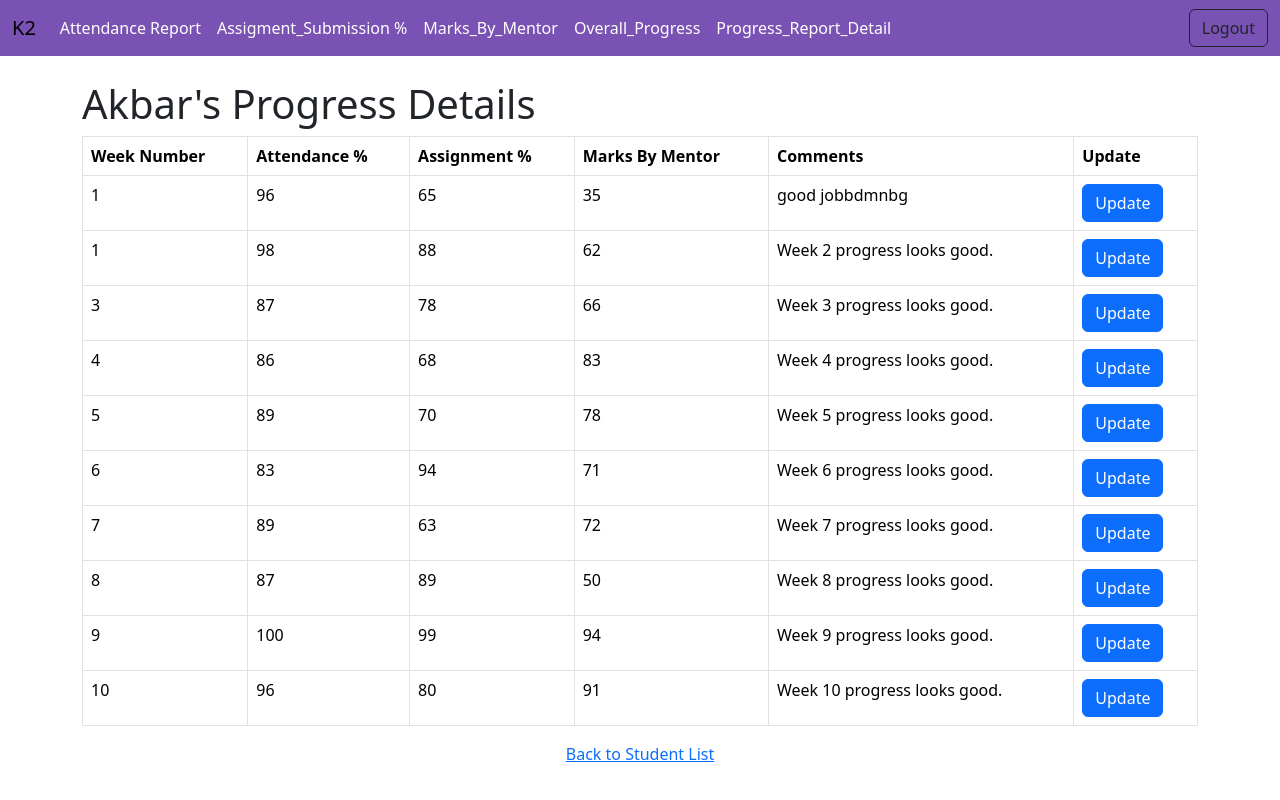
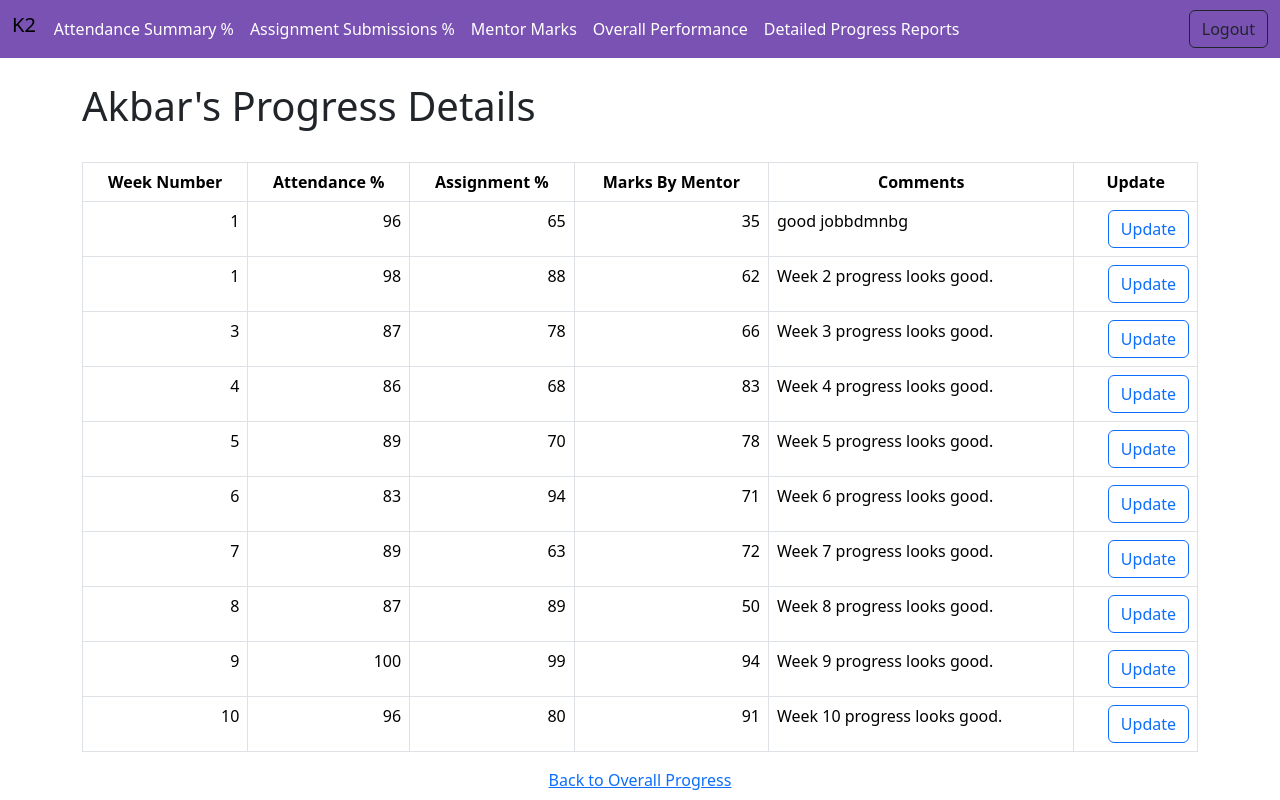
Before and after one commit to e9gsrivastava/K2_CBV, a Django app: a page that uses k2/progress_tracker/templates/progress_tracker/base.html in a window 1280 px wide. Run offline with Django 5.2, Linux system fonts and the light colour scheme; a user stored in the database is signed in; data comes from the database, SQL or seed files in the repository; both versions use the stored data as it was after the commit.

Commit message:
updated frontend

```diff
--- a/k2/progress_tracker/management/commands/utils.py
+++ b/k2/progress_tracker/management/commands/utils.py
@@ -11,7 +11,7 @@ class Command(BaseCommand):
         self.generate_random_data()
 
     def generate_random_data(self):
-        User.objects.create_user(username="mentorr", password="mentor_passwordd")
+        User.objects.create_user(username="mentorrr", password="mentor_passwordd")
         trainee_names = ["Akbar", "Shivansh", "kunal", "Akash", "Gaurav"]
         trainees = []
 
--- a/k2/progress_tracker/templates/progress_tracker/assignmnet_report.html
+++ b/k2/progress_tracker/templates/progress_tracker/assignmnet_report.html
@@ -82,10 +82,6 @@
         </table>
     </div>
 
-    <div class="d-flex" style="justify-content: center;">
-        <a class="back-button" href="/students/">Back</a>
-    </div>
-
 
     {% endblock %}
 </body>
--- a/k2/progress_tracker/templates/progress_tracker/base.html
+++ b/k2/progress_tracker/templates/progress_tracker/base.html
@@ -1,38 +1,39 @@
 <html lang="en">
   <head>
-    <meta charset="UTF-8">
-    <meta name="viewport" content="width=device-width, initial-scale=1.0">
+    <meta charset="UTF-8" />
+    <meta name="viewport" content="width=device-width, initial-scale=1.0" />
     <title>Document</title>
-    <link href="https://cdn.jsdelivr.net/npm/bootstrap@5.3.2/dist/css/bootstrap.min.css" rel="stylesheet" integrity="sha384-T3c6CoIi6uLrA9TneNEoa7RxnatzjcDSCmG1MXxSR1GAsXEV/Dwwykc2MPK8M2HN" crossorigin="anonymous"></head>
-
+    <link href="https://cdn.jsdelivr.net/npm/bootstrap@5.3.2/dist/css/bootstrap.min.css" rel="stylesheet" integrity="sha384-T3c6CoIi6uLrA9TneNEoa7RxnatzjcDSCmG1MXxSR1GAsXEV/Dwwykc2MPK8M2HN" crossorigin="anonymous" />
+    <style>
+      .navbar-brand {
+        flex-grow: 0;
+        text-align: center;
+      }
+    </style>
   </head>
   <body>
-
     <nav class="navbar navbar-expand-lg navbar-light" style="background-color: #7952b3;">
       <div class="container-fluid">
-            <a class="navbar-brand" href="">K2</a>
-        <button class="navbar-toggler" type="button" data-toggle="collapse" data-target="#navbarSupportedContent" aria-controls="navbarSupportedContent" aria-expanded="false" aria-label="Toggle navigation">
-          <span class="navbar-toggler-icon"></span>
-        </button>
+        <h4 class="nav-item navbar-brand" style="margin-right: 10px;">K2</h4>
+        <button class="navbar-toggler" type="button" data-toggle="collapse" data-target="#navbarSupportedContent" aria-controls="navbarSupportedContent" aria-expanded="false" aria-label="Toggle navigation"><span class="navbar-toggler-icon"></span></button>
 
         <div class="collapse navbar-collapse text-light" id="navbarSupportedContent">
           <ul class="navbar-nav me-auto mb-2 mb-lg-0">
             <li class="nav-item active">
-                <a class="nav-link" href="/progress_graph/" style="color: white;">Attendance Report <span class="sr-only"></span></a>
+              <a class="nav-link" href="/progress_graph/" style="color: white;">Attendance Summary %<span class="sr-only"></span></a>
             </li>
             <li class="nav-item ml-2 ml-2 active">
-                    <a class="nav-link" href="/assignmnet_report/" style="color: white;">Assigment_Submission % <span class="sr-only"></span></a>
+              <a class="nav-link" href="/assignmnet_report/" style="color: white;">Assignment Submissions % <span class="sr-only"></span></a>
             </li>
             <li class="nav-item ml-2 active">
-                    <a class="nav-link" href="/marksheet/" style="color: white;">Marks_By_Mentor <span class="sr-only"></span></a>
+              <a class="nav-link" href="/marksheet/" style="color: white;">Mentor Marks <span class="sr-only"></span></a>
             </li>
             <li class="nav-item ml-2 active">
-                    <a class="nav-link" href="/overall_progress/" style="color: white;">Overall_Progress <span class="sr-only"></span></a>
+              <a class="nav-link" href="/overall_progress/" style="color: white;">Overall Performance <span class="sr-only"></span></a>
             </li>
             <li class="nav-item ml-2 active">
-                    <a class="nav-link" href="/students/" style="color: white;">Progress_Report_Detail <span class="sr-only"></span></a>
+              <a class="nav-link" href="/students/" style="color: white;">Detailed Progress Reports <span class="sr-only"></span></a>
             </li>
-
           </ul>
 
           <ul class="navbar-nav">
@@ -43,6 +44,7 @@
         </div>
       </div>
     </nav>
-    {% block content %}{% endblock content %}
+    {% block content %}
+    {% endblock %}
   </body>
 </html>
--- a/k2/progress_tracker/templates/progress_tracker/marksheet.html
+++ b/k2/progress_tracker/templates/progress_tracker/marksheet.html
@@ -84,10 +84,6 @@
         </table>
     </div>
 
-    <div class="d-flex" style="justify-content: center;">
-        <a class="back-button" href="/students/">Back</a>
-    </div>
-
     {% endblock %}
 </body>
 
--- a/k2/progress_tracker/templates/progress_tracker/overall_progress.html
+++ b/k2/progress_tracker/templates/progress_tracker/overall_progress.html
@@ -78,11 +78,7 @@
                     </tr>
                 {% endfor %}
             </tbody>
-                    </table>
-    </div>
-
-    <div class="d-flex" style="justify-content: center;">
-        <a class="back-button" href="/students/">Back</a>
+        </table>
     </div>
 
 
--- a/k2/progress_tracker/templates/progress_tracker/student_detail.html
+++ b/k2/progress_tracker/templates/progress_tracker/student_detail.html
@@ -1,29 +1,30 @@
-{% extends "progress_tracker/base.html" %}
+{% extends 'progress_tracker/base.html' %}
 
 {% block content %}
   <div class="container mt-4">
     <h1>{{ trainee.name }}'s Progress Details</h1>
+    <br />
     <table class="table table-bordered">
       <thead class="thead-dark">
         <tr>
-                    <th scope="col">Week Number</th>
-                    <th scope="col">Attendance %</th>
-                    <th scope="col">Assignment %</th>
-                    <th scope="col">Marks By Mentor</th>
-                    <th scope="col">Comments</th>
-                    <th scope="col">Update</th>
+          <th class="text-center" scope="col">Week Number</th>
+          <th class="text-center" scope="col">Attendance %</th>
+          <th class="text-center" scope="col">Assignment %</th>
+          <th class="text-center" scope="col">Marks By Mentor</th>
+          <th class="text-center" scope="col">Comments</th>
+          <th class="text-center" scope="col">Update</th>
         </tr>
       </thead>
       <tbody>
         {% for progress_report in progress_reports %}
           <tr>
-                        <td>{{ progress_report.week_number }}</td>
-                        <td>{{ progress_report.attendance }}</td>
-                        <td>{{ progress_report.assignment }}</td>
-                        <td>{{ progress_report.marks }}</td>
-                        <td>{{ progress_report.comments }}</td>
-                        <td>
-                            <a href="{% url 'progress_tracker:update_progress_report' pk=progress_report.pk %}" class="btn btn-primary">Update</a>
+            <td class="text-end">{{ progress_report.week_number }}</td>
+            <td class="text-end">{{ progress_report.attendance }}</td>
+            <td class="text-end">{{ progress_report.assignment }}</td>
+            <td class="text-end">{{ progress_report.marks }}</td>
+            <td >{{ progress_report.comments }}</td>
+            <td class="text-end">
+              <a href="{% url 'progress_tracker:update_progress_report' progress_report.pk %}" class="btn btn-outline-primary">Update</a>
             </td>
           </tr>
         {% endfor %}
@@ -32,6 +33,6 @@
   </div>
 
   <div class="d-flex" style="justify-content: center;">
-        <a class="back-button" href="{% url 'progress_tracker:student_list' %}">Back to Student List</a>
+    <a class="back-button" href="{% url 'progress_tracker:overall_progress' %}">Back to Overall Progress</a>
   </div>
 {% endblock %}
--- a/k2/progress_tracker/templates/progress_tracker/student_list.html
+++ b/k2/progress_tracker/templates/progress_tracker/student_list.html
@@ -72,7 +72,7 @@
                 <td>{{ progress_report.marks }}</td>
                 <td>{{ progress_report.comments }}</td>
                 <td>
-                    <a href="{% url 'progress_tracker:update_progress_report' progress_report.pk %}" class="btn btn-primary">Update</a>
+                    <a href="{% url 'progress_tracker:update_progress_report' progress_report.pk %}" class="btn btn-outline-primary">Update</a>
                 </td>
             </tr>
         {% endfor %}
```
Also changed, not shown: k2/progress_tracker/templates/progress_tracker/progress_graph.html (+11 -15 lines), k2/db.sqlite3. Lines whose indentation alone changed are shown as unchanged.
